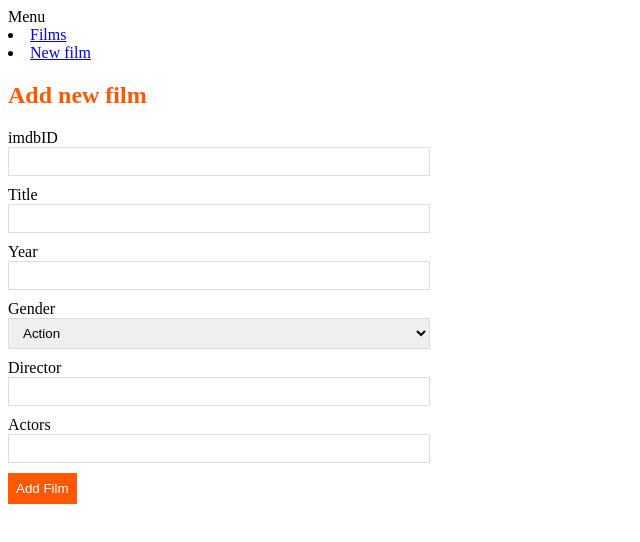
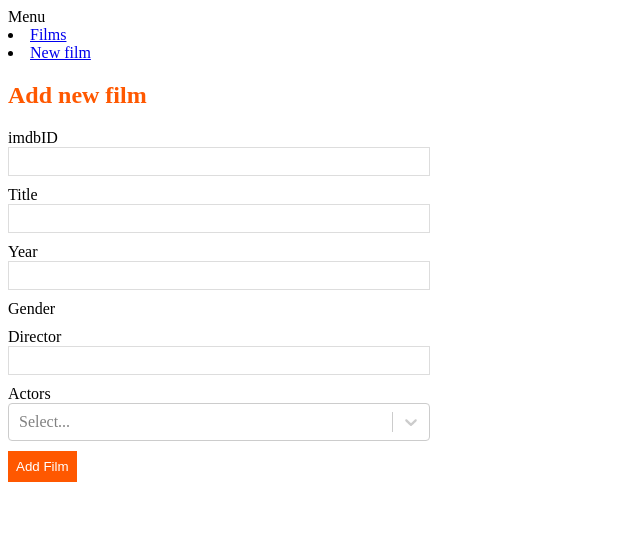
Before and after one commit to reactjs-essentials/movie-app, a React (Create React App) app: page /new in a window 1280 px wide. Shown: the top 542 px of the page, without its empty margins (0-640 px from the left). Built offline with nearby package versions, Linux system fonts and the light colour scheme; no server answers.

Commit message:
Feature/movie app part 12 (#14)
* more advanced input controllers examples

* update form example

Co-authored-by: Joao Neves <joao.m.guedes.neves@avanade.com>

```diff
--- a/package.json
+++ b/package.json
@@ -5,7 +5,8 @@
   "dependencies": {
     "react": "^18.1.0",
     "react-dom": "^18.1.0",
-    "react-router-dom": "^6.3.0"
+    "react-router-dom": "^6.3.0",
+    "react-select": "^5.3.2"
   },
   "scripts": {
     "start": "react-scripts start",
--- a/src/NewFilmForm.js
+++ b/src/NewFilmForm.js
@@ -1,15 +1,28 @@
-import { useState } from "react";
+import { useState, useEffect } from "react";
 import { useNavigate } from "react-router-dom";
+import useFetch from "./useFetch";
+import Select from "./Select";
+
+import CreatableSelect from "react-select/creatable";
 
 const NewFilmForm = () => {
   const [newFilm, setNewFilm] = useState({
     imdbID: "",
     title: "",
     year: "",
-    gender: "",
+    gender: [],
     director: "",
-    actors: "",
+    actors: [],
   });
+
+  // const [allGenders, setAllGenders] = useState(null);
+  const {
+    error,
+    isLoading,
+    data: allGenders,
+  } = useFetch("https://apimocha.com/moviesapi/gender");
+
+  const selectedActors = [];
 
   const handleSubmit = (e) => {
     e.preventDefault();
@@ -18,7 +31,30 @@ const NewFilmForm = () => {
       body: JSON.stringify(newFilm),
     }).then(() => navigate("/"));
   };
+
+  const handleGenderOnChange = (selectedOptions) => {
+    setNewFilm({
+      ...newFilm,
+      gender: selectedOptions,
+    });
+  };
+
+  const handleActorsOnChange = (values) => {
+    const actors = values.map((item) => item.value);
+    setNewFilm({
+      ...newFilm,
+      actors: actors,
+    });
+  };
   const navigate = useNavigate();
+
+  // useEffect(() => {
+  //   fetch("https://apimocha.com/moviesapi/gender")
+  //     .then((res) => res.json())
+  //     .then((data) => {
+  //       setAllGenders([...data]);
+  //     });
+  // }, []);
 
   return (
     <div className="new-film-form">
@@ -64,28 +100,14 @@ const NewFilmForm = () => {
           }}
         ></input>
         <label>Gender</label>
-        <select
-          value={newFilm?.gender}
-          onChange={(e) => {
-            console.log("1", newFilm);
-            setNewFilm({
-              ...newFilm,
-              gender: e.target.value,
-            });
-          }}
-        >
-          <option value="Action">Action</option>
-          <option value="Adventure">Adventure</option>
-          <option value="Fantasy">Fantasy</option>
-          <option value="Drama">Drama</option>
-          <option value="Horror">Horror</option>
-          <option value="Sci-Fi">Sci-Fi</option>
-          <option value="Thriller">Thriller</option>
-          <option value="Biography">Biography</option>
-          <option value="Comedy">Comedy</option>
-          <option value="Crime">Crime</option>
-        </select>
-
+        {allGenders && (
+          <Select
+            collection={allGenders}
+            isMultiple={true}
+            handleOnChange={handleGenderOnChange}
+            value={newFilm?.gender}
+          ></Select>
+        )}
         <label>Director</label>
         <input
           type="text"
@@ -100,18 +122,12 @@ const NewFilmForm = () => {
           }}
         ></input>
         <label>Actors</label>
-        <input
-          type="text"
-          required
-          value={newFilm?.actors}
-          onChange={(e) => {
-            console.log("1", newFilm);
-            setNewFilm({
-              ...newFilm,
-              actors: e.target.value,
-            });
-          }}
-        ></input>
+        <CreatableSelect
+          className="label-input"
+          isMulti
+          onChange={handleActorsOnChange}
+          options={selectedActors}
+        />
         <button type="submit">Add Film</button>
       </form>
     </div>
--- /dev/null
+++ b/src/Select.js
@@ -0,0 +1,21 @@
+const Select = ({ collection, value, isMultiple, handleOnChange }) => {
+  return (
+    <>
+      <select
+        multiple={isMultiple}
+        value={value}
+        onChange={(e) => {
+          handleOnChange([...e.target.selectedOptions].map((o) => o.value));
+        }}
+      >
+        {collection.map((gender) => (
+          <option key={gender} value={gender}>
+            {gender}
+          </option>
+        ))}
+      </select>
+    </>
+  );
+};
+
+export default Select;
--- a/src/style.css
+++ b/src/style.css
@@ -31,6 +31,7 @@ p {
   cursor: pointer;
 }
 
-.new-film-form select {
+.new-film-form select,
+.new-film-form .label-input {
   width: 422px;
 }
```
Also changed, not shown: 1 other file (tests, documents, lock files or other folders).
